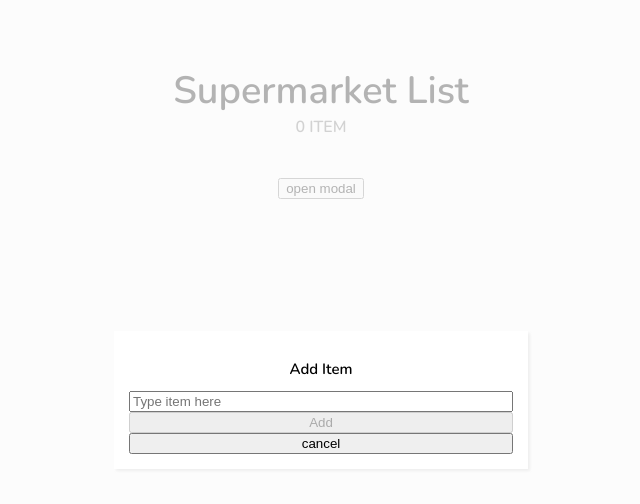
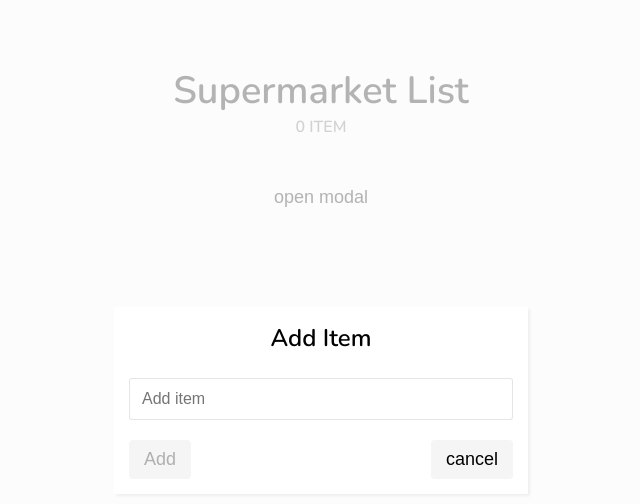
Before and after one commit to sergiofruto/supermarket-list, a React (Create React App) app: page / in a window 1280 px wide. Both pictures are taken after a click on the button "open modal". Shown: the top 504 px of the page, without its empty margins (319-959 px from the left). Built offline with nearby package versions, Linux system fonts and the light colour scheme.

Commit message:
styles update

```diff
--- a/src/App.css
+++ b/src/App.css
@@ -76,10 +76,44 @@ body {
 }
 
 .OverlayContent {
-  display: flex;
-  flex-direction: column;
   width: 30vw;
   padding: 1.5rem;
   background-color: var(--color-white);
   box-shadow: .2rem .2rem .3rem #eee;
 }
+
+.OverlayContent h2 {
+  font-size: 2.4rem;
+  margin: 0 0 2.4rem;
+}
+
+form {
+  display: flex;
+  flex-direction: column;
+}
+
+form input {
+  padding: 0 12px;
+  height: 4rem;
+  margin-bottom: 2rem;
+  border-radius: .3rem;
+  font-size: 16px;
+  border: 1px solid rgba(0,0,0,.1);
+  color: rgba(0,0,0,.7);
+}
+
+.ButtonRow {
+  display: flex;
+  justify-content: space-between
+}
+
+.Btn {
+  padding: 9px 15px;
+  background-color: var(--color-gray);
+  border: none;
+  border-radius: 4px;
+  outline: none;
+  font-size: 18px;
+  cursor: pointer;
+  transition: .2s;
+}
--- a/src/App.js
+++ b/src/App.js
@@ -106,7 +106,7 @@ class App extends Component {
               );
             })}
           </List>
-          <button type="button" onClick={() => this.openModal()}>
+          <button className="Btn" type="button" onClick={() => this.openModal()}>
             open modal
           </button>
         </section>
@@ -114,21 +114,25 @@ class App extends Component {
           <div className="Overlay">
             <div className="OverlayContent">
               <h2>Add Item</h2>
+              <form action="">
                 <input
                   type="text"
-                placeholder="Type item here"
+                  placeholder="Add item"
                   value={this.state.newItem}
                   onChange={e => this.updateInput("newItem", e.target.value)}
                 />
-              <button
+                <div className="ButtonRow">
+                  <button className="Btn"
                     onClick={() => this.addItem()}
                     disabled={!this.state.newItem.length}
                   >
                     Add
                   </button>
-              <button onClick={() => this.closeModal()}>
+                  <button className="Btn" onClick={() => this.closeModal()}>
                     cancel
                   </button>
+                </div>
+              </form>
             </div>
           </div>
         }
```
Lines whose indentation alone changed are shown as unchanged.
